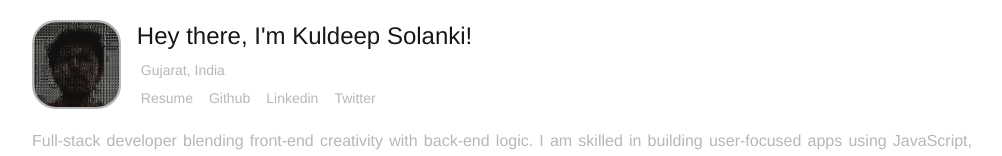
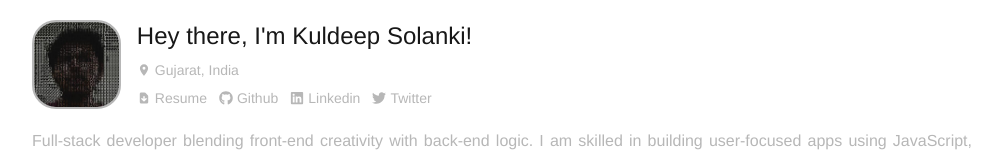
Before and after one commit to kuldp18/ksolanki.com, a Next.js app: page / in a window 1280 px wide. Shown: the top 156 px of the page, without its empty margins (138-1140 px from the left). Built offline with nearby package versions, Linux system fonts and the light colour scheme; a web font is replaced by a local one.

Commit message:
completed header with propert links and icons

```diff
--- a/components/Header.js
+++ b/components/Header.js
@@ -1,4 +1,11 @@
 import Image from "next/image";
+import { HiDocumentDownload as ResumeIcon } from "react-icons/hi";
+import { MdLocationOn as LocationIcon } from "react-icons/md";
+import {
+  FaGithub as GithubIcon,
+  FaLinkedin as LinkedinIcon,
+  FaTwitter as TwitterIcon,
+} from "react-icons/fa";
 
 const Header = () => {
   return (
@@ -20,26 +27,41 @@ const Header = () => {
               Hey there, I'm Kuldeep Solanki!
             </h1>
             <p className="text-sm text-[#b7b7b7] flex items-center gap-1">
-              <span>{/* <MapPin size={14} /> */}</span>
+              <LocationIcon />
               <span>Gujarat, India</span>
             </p>
             <div className="flex flex-row gap-3 text-sm text-[#b7b7b7]">
-              <div className="flex flex-row items-center gap-1 cursor-pointer hover:text-white">
-                <p>{/* <FileUser size={14} /> */}</p>
+              <a
+                className="flex flex-row items-center gap-1 cursor-pointer hover:text-white"
+                href="#"
+              >
+                <ResumeIcon />
                 <p>Resume</p>
-              </div>
-              <div className="flex flex-row items-center gap-1 cursor-pointer hover:text-white">
-                <p>{/* <Github size={14} /> */}</p>
+              </a>
+              <a
+                className="flex flex-row items-center gap-1 cursor-pointer hover:text-white"
+                href="https://github.com/kuldp18"
+                target="_blank"
+              >
+                <GithubIcon />
                 <p>Github</p>
-              </div>
-              <div className="flex flex-row items-center gap-1 cursor-pointer hover:text-white">
-                <p>{/* <Linkedin size={14} /> */}</p>
+              </a>
+              <a
+                className="flex flex-row items-center gap-1 cursor-pointer hover:text-white"
+                href="https://www.linkedin.com/in/ksolanki8"
+                target="_blank"
+              >
+                <LinkedinIcon />
                 <p>Linkedin</p>
-              </div>
-              <div className="flex flex-row items-center gap-1 cursor-pointer hover:text-white">
-                <p>{/* <Twitter size={14} /> */}</p>
+              </a>
+              <a
+                className="flex flex-row items-center gap-1 cursor-pointer hover:text-white"
+                href="https://x.com/itskuldeep8"
+                target="_blank"
+              >
+                <TwitterIcon />
                 <p>Twitter</p>
-              </div>
+              </a>
             </div>
           </div>
         </div>
--- a/package.json
+++ b/package.json
@@ -11,7 +11,8 @@
   "dependencies": {
     "next": "15.4.6",
     "react": "19.1.0",
-    "react-dom": "19.1.0"
+    "react-dom": "19.1.0",
+    "react-icons": "^5.5.0"
   },
   "devDependencies": {
     "@tailwindcss/postcss": "^4",
```
Also changed, not shown: 1 other file (tests, documents, lock files or other folders).
